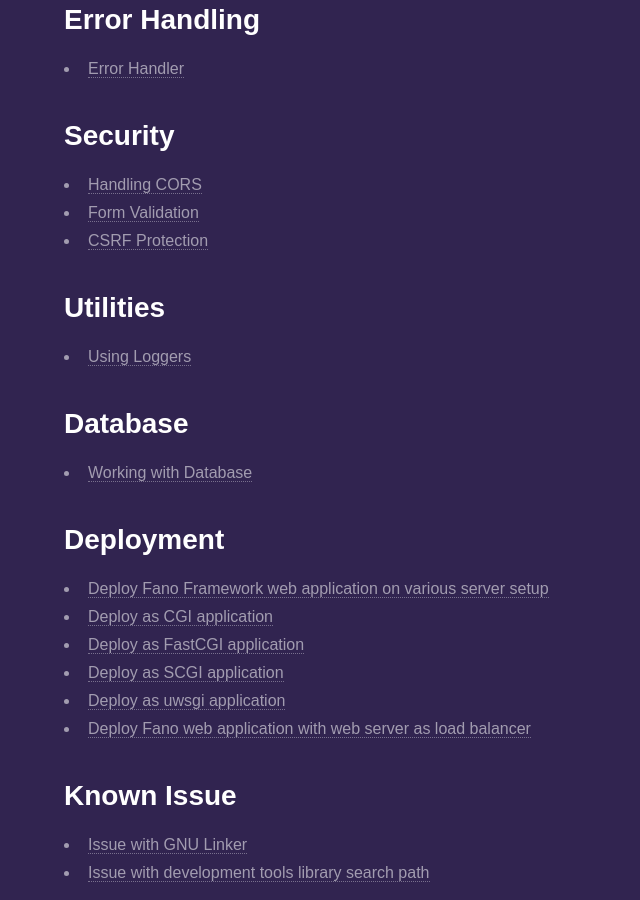
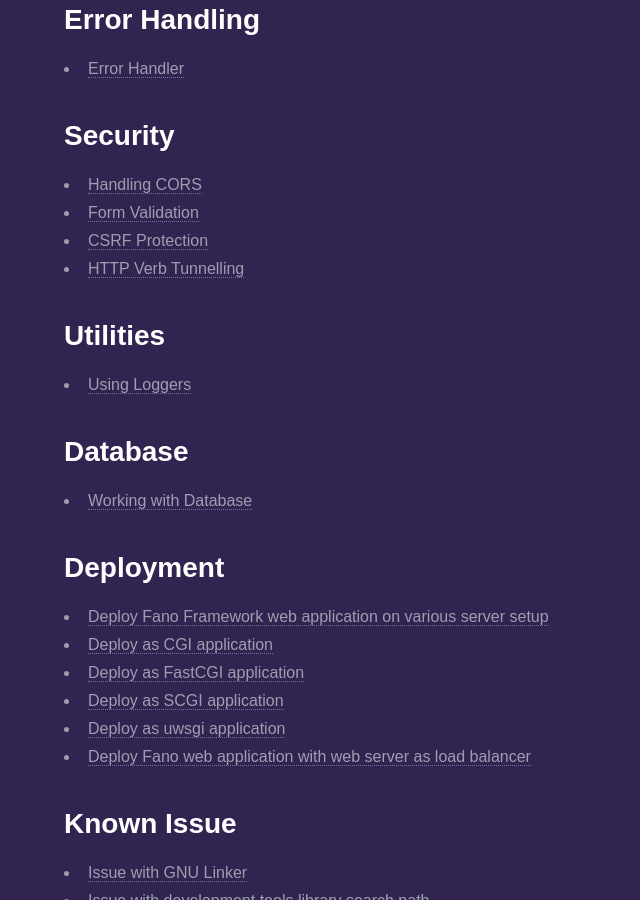
Before and after one commit to fanoframework/fanoframework.github.io, a Jekyll site: the page built from documentation/index.md, in a window 1280 px wide and 900 px high, scrolled down 1364 px. Shown: the whole window, without its empty margins (0-640 px from the left). Built offline with Jekyll 4.4.1, drawn with Linux system fonts in a browser that asks for light colours; our own code applies the rules of GitHub Pages for plain Markdown files.

Commit message:
add link to http method override

```diff
--- a/documentation/index.md
+++ b/documentation/index.md
@@ -54,6 +54,7 @@
 - [Handling CORS](/security/handling-cors)
 - [Form Validation](/security/form-validation)
 - [CSRF Protection](/security/csrf-protection)
+- [HTTP Verb Tunnelling](/security/http-verb-tunnelling)
 
 ## Utilities
 
```
